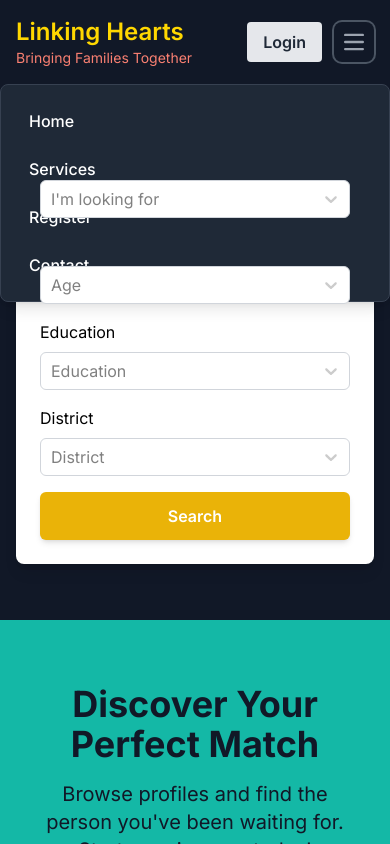
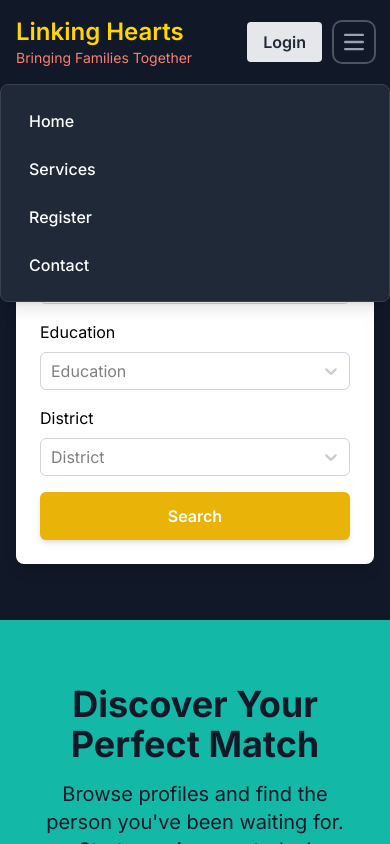
Before and after one commit to chelladurai-1997/interesting-stories, a Next.js app: page / in a window 390 px wide. Both pictures are taken after a click on the button "Open main menu". Shown: the top 844 px of the page. Built offline with nearby package versions, Linux system fonts and the light colour scheme.

Commit message:
feat: header changes update

```diff
--- a/app/components/organism/Header/Header.tsx
+++ b/app/components/organism/Header/Header.tsx
@@ -83,13 +83,13 @@ const Header: React.FC<HeaderProps> = ({ showSearchForm }) => {
                 </button>
 
                 {isDropdownOpen && (
-                  <div className="absolute right-0 my-2 w-48 bg-gray-800 border border-gray-700 rounded-lg shadow-lg">
+                  <div className="absolute right-0 my-2 w-48 bg-gray-800 border border-gray-700 rounded-lg shadow-lg z-[99999]">
                     <div className="px-4 py-3">
                       <span className="block text-sm text-white">
                         {userProfile?.userName}
                       </span>
                       <span className="block text-sm truncate text-gray-400">
-                        {userProfile.userId}
+                        {userProfile.userId.slice(0, 10)}
                       </span>
                     </div>
                     <ul className="py-2" aria-labelledby="user-menu-button">
@@ -168,7 +168,7 @@ const Header: React.FC<HeaderProps> = ({ showSearchForm }) => {
           <div
             className={`${
               isMobileMenuOpen ? "block" : "hidden"
-            } absolute top-full left-0 right-0 bg-gray-800 border border-gray-700 rounded-lg shadow-lg md:hidden min-w-48`} // Set min width here
+            } absolute top-full left-0 right-0 bg-gray-800 border border-gray-700 rounded-lg shadow-lg md:hidden min-w-48m z-[99999]`} // Set min width here
             ref={mobileMenuRef}
           >
             <ul className="flex flex-col font-medium p-4 space-y-2">
```
